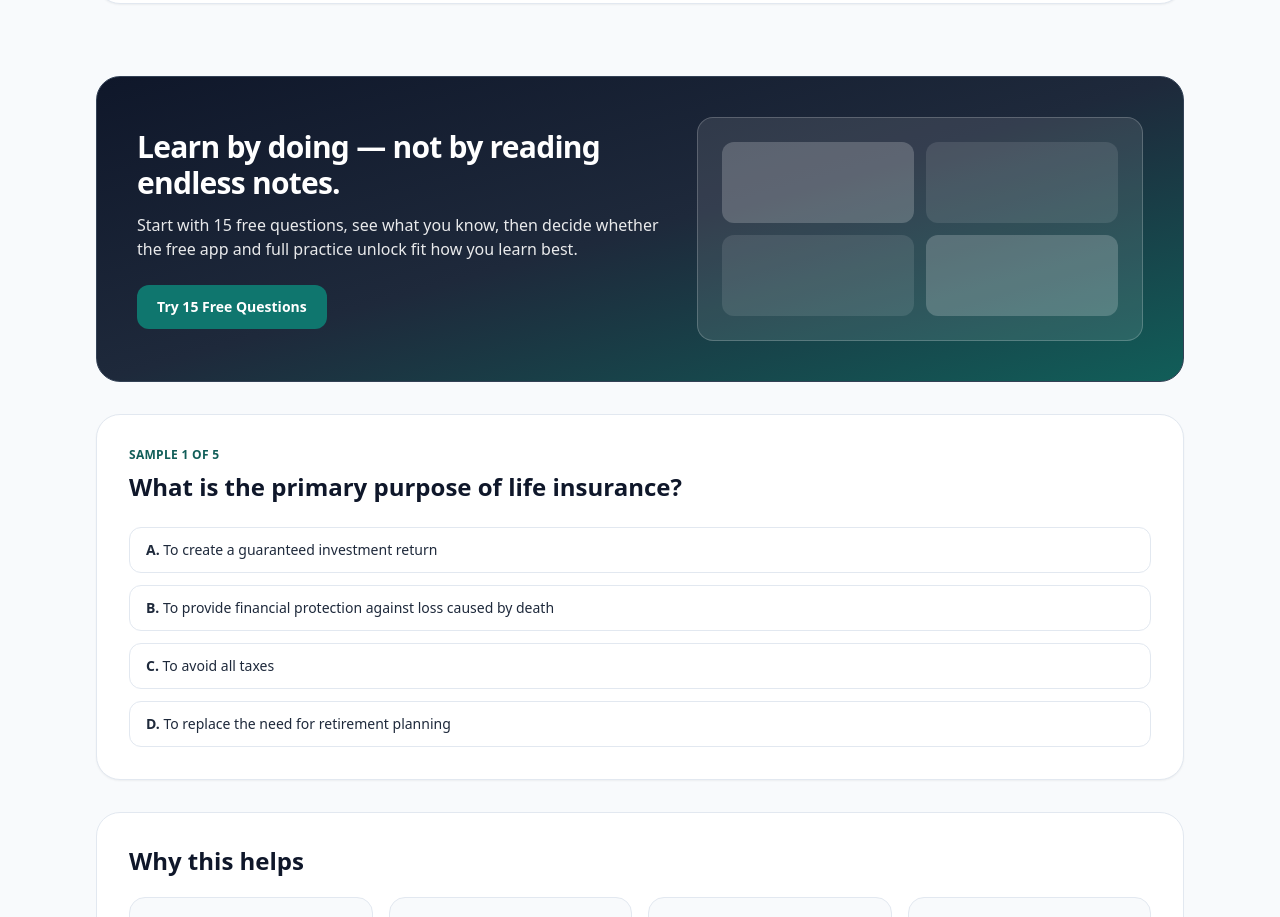
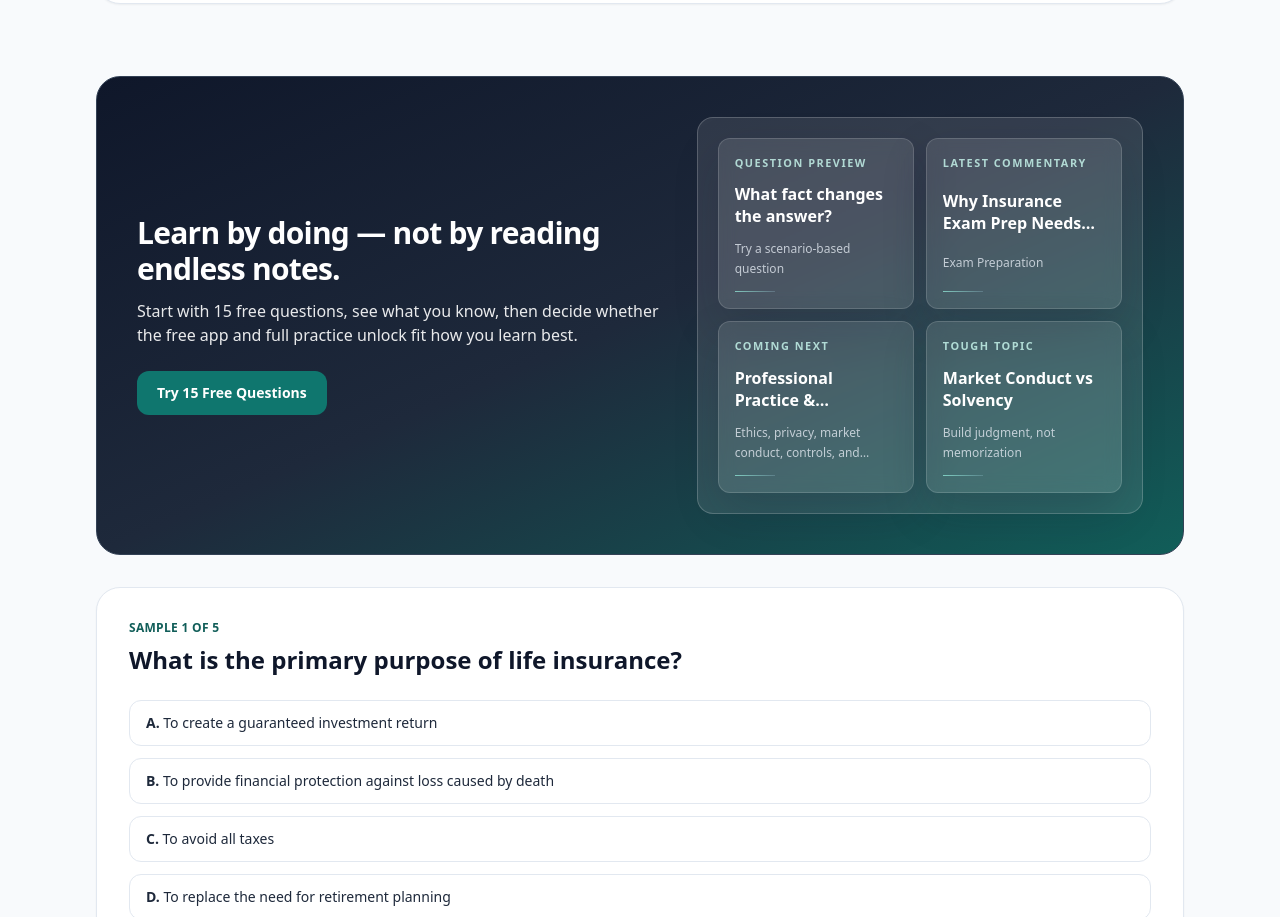
Before and after one commit to jfitz80/LifeForgeStudyPrep, a Next.js app: page / in a window 1280 px wide. Shown: the part 1330-2247 px from the top of the page. Built offline with nearby package versions, Linux system fonts and the light colour scheme.

Commit message:
Add dynamic hero insight tiles

```diff
--- a/components/AnalyticsClickTracker.tsx
+++ b/components/AnalyticsClickTracker.tsx
@@ -9,7 +9,11 @@ const CTA_EVENT_MAP: Record<string, string> = {
   'download-free-app': 'click_download_app',
   'app-store': 'click_app_store',
   'us-landing-page': 'click_us_landing_page',
-  'canada-llqp-landing-page': 'click_canada_llqp_landing_page'
+  'canada-llqp-landing-page': 'click_canada_llqp_landing_page',
+  'hero-question-preview': 'click_hero_question_preview',
+  'hero-latest-commentary': 'click_hero_latest_commentary',
+  'hero-app-update-preview': 'click_hero_app_update_preview',
+  'hero-tough-topic': 'click_hero_tough_topic'
 };
 
 export default function AnalyticsClickTracker() {
@@ -27,6 +31,8 @@ export default function AnalyticsClickTracker() {
 
       trackEvent(eventName, {
         cta,
+        tile_label: element.dataset.tileLabel,
+        source: element.dataset.location ?? window.location.pathname,
         source_page: element.dataset.location ?? window.location.pathname,
         campaign: element.dataset.campaign,
         destination: element instanceof HTMLAnchorElement ? element.href : undefined
--- /dev/null
+++ b/components/HeroInsightTiles.tsx
@@ -0,0 +1,116 @@
+import Link from 'next/link';
+import { getSortedNewsItems, newsItems } from '@/data/news';
+
+type HeroTile = {
+  label: string;
+  title: string;
+  subtitle?: string;
+  href: string;
+  ariaLabel: string;
+  cta: string;
+};
+
+const questionPreview = {
+  prompt: 'What fact changes the answer?',
+  subtitle: 'Try a scenario-based question'
+};
+
+const appUpdatePreview = {
+  status: 'coming-soon',
+  title: 'Professional Practice & Compliance',
+  subtitle: 'Ethics, privacy, market conduct, controls, and regulatory oversight',
+  href: '/app'
+} as const;
+
+const toughTopics = [
+  'Market Conduct vs Solvency',
+  'Beneficiary Changes',
+  'Underwriting Decisions',
+  'Policy Provisions',
+  'Annuity Payouts',
+  'Privacy & Confidentiality'
+] as const;
+
+function trimPreview(text: string, maxLength = 78) {
+  if (text.length <= maxLength) return text;
+  return `${text.slice(0, maxLength).trimEnd()}...`;
+}
+
+function getLatestMarketDeskTile(): HeroTile {
+  const latest = getSortedNewsItems(newsItems)[0];
+
+  return {
+    label: 'Latest Commentary',
+    title: latest?.title ?? 'AI in Underwriting: The Faster Application Has a Trust Problem',
+    subtitle: latest?.tag ?? 'LifeForge Market Desk',
+    href: latest ? `/news/${latest.slug}` : '/news',
+    ariaLabel: 'Read latest Market Desk commentary',
+    cta: 'hero-latest-commentary'
+  };
+}
+
+function getHeroTiles(): HeroTile[] {
+  const latest = getLatestMarketDeskTile();
+
+  return [
+    {
+      label: 'Question Preview',
+      title: trimPreview(questionPreview.prompt),
+      subtitle: questionPreview.subtitle,
+      href: '/free-practice',
+      ariaLabel: 'Start free practice questions',
+      cta: 'hero-question-preview'
+    },
+    latest,
+    {
+      label: appUpdatePreview.status === 'coming-soon' ? 'Coming Next' : 'Now Available',
+      title: appUpdatePreview.title,
+      subtitle: appUpdatePreview.subtitle,
+      href: appUpdatePreview.href,
+      ariaLabel: 'Explore the upcoming app update',
+      cta: 'hero-app-update-preview'
+    },
+    {
+      label: 'Tough Topic',
+      title: toughTopics[0],
+      subtitle: 'Build judgment, not memorization',
+      href: '/exam-prep',
+      ariaLabel: 'Review life insurance exam topics',
+      cta: 'hero-tough-topic'
+    }
+  ];
+}
+
+export default function HeroInsightTiles() {
+  const tiles = getHeroTiles();
+
+  return (
+    <div className="grid h-full grid-cols-1 gap-3 sm:grid-cols-2">
+      {tiles.map((tile) => (
+        <Link
+          key={tile.label}
+          href={tile.href}
+          aria-label={tile.ariaLabel}
+          data-cta={tile.cta}
+          data-tile-label={tile.label}
+          data-location="homepage_hero"
+          data-campaign="hero-insight-tiles"
+          className="group flex min-h-[118px] flex-col justify-between rounded-xl border border-white/15 bg-white/[0.11] p-4 text-left shadow-[0_18px_45px_rgba(15,23,42,0.18)] backdrop-blur transition duration-200 hover:-translate-y-1 hover:border-teal-200/50 hover:bg-white/[0.16] focus-visible:outline-none focus-visible:ring-2 focus-visible:ring-teal-200 focus-visible:ring-offset-2 focus-visible:ring-offset-slate-900"
+        >
+          <span className="text-[0.68rem] font-semibold uppercase tracking-[0.14em] text-teal-100/80">
+            {tile.label}
+          </span>
+          <span className="mt-3 line-clamp-2 text-base font-semibold leading-snug text-white">
+            {tile.title}
+          </span>
+          {tile.subtitle ? (
+            <span className="mt-3 line-clamp-2 text-xs leading-5 text-slate-200/80">
+              {tile.subtitle}
+            </span>
+          ) : null}
+          <span className="mt-3 h-px w-10 bg-gradient-to-r from-teal-200/70 to-sky-200/20 transition group-hover:w-16" />
+        </Link>
+      ))}
+    </div>
+  );
+}
--- a/components/VisualBreak.tsx
+++ b/components/VisualBreak.tsx
@@ -1,5 +1,6 @@
 import Link from 'next/link';
 import Image from 'next/image';
+import HeroInsightTiles from '@/components/HeroInsightTiles';
 
 type VisualBreakProps = {
   title: string;
@@ -55,13 +56,8 @@ export default function VisualBreak({
             <Image src={imageSrc} alt={imageAlt ?? title} fill className="object-cover" />
           </div>
         ) : (
-          <div className="h-56 rounded-2xl border border-white/20 bg-white/10 p-6">
-            <div className="grid h-full grid-cols-2 gap-3">
-              <div className="rounded-xl bg-white/20" />
-              <div className="rounded-xl bg-white/10" />
-              <div className="rounded-xl bg-white/10" />
-              <div className="rounded-xl bg-white/20" />
-            </div>
+          <div className="rounded-2xl border border-white/20 bg-white/10 p-4 sm:p-5">
+            <HeroInsightTiles />
           </div>
         )}
       </div>
```
